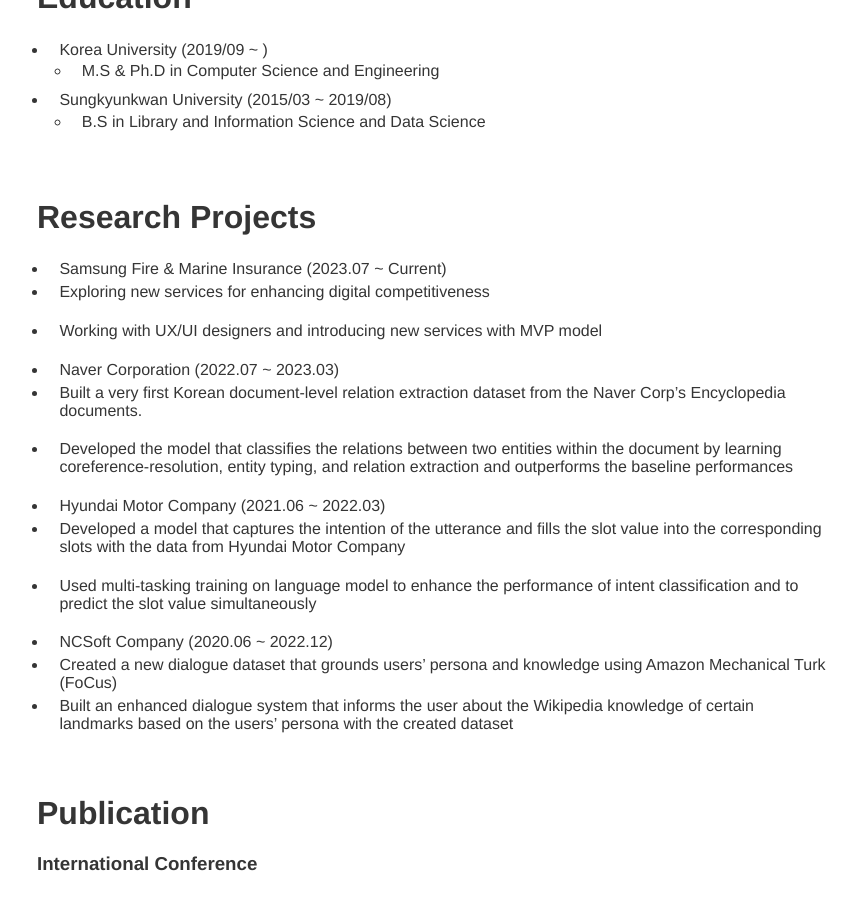
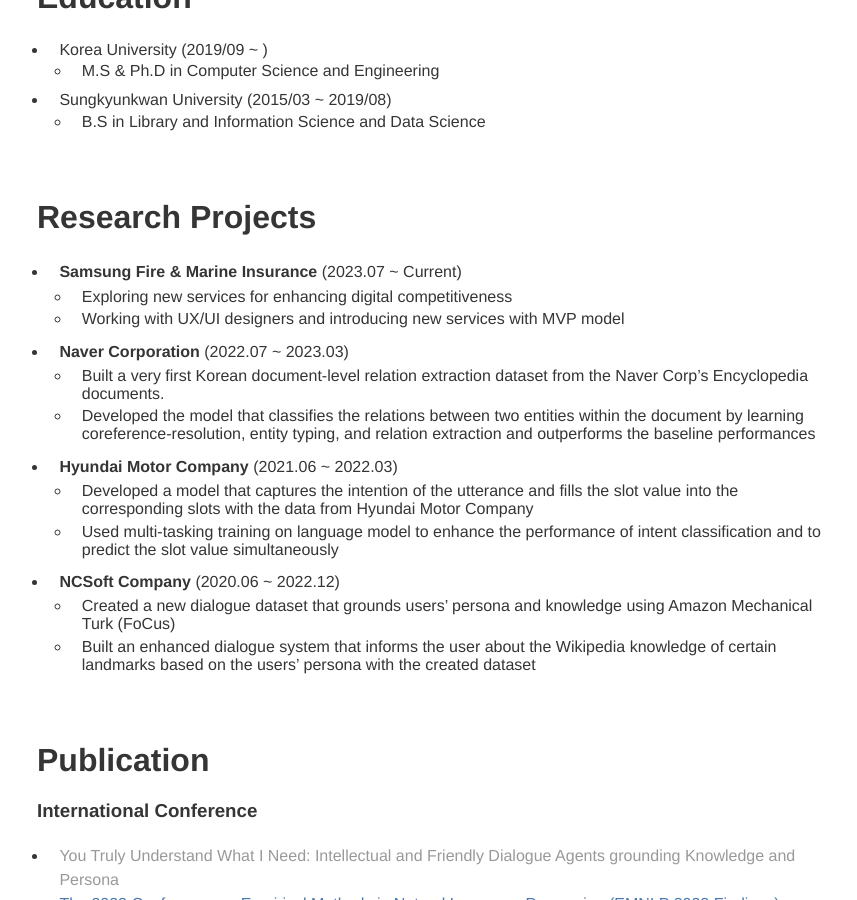
Before and after one commit to dlawjddn803/dlawjddn803.github.io, a Jekyll site: the page built from index.md, in a window 1280 px wide and 900 px high, scrolled down 1303 px. Shown: the whole window, without its empty margins (203-1060 px from the left). Built offline with Jekyll 4.4.1, drawn with Linux system fonts in a browser that asks for light colours; our own code applies the rules of GitHub Pages for plain Markdown files.

Commit message:
add info

```diff
--- a/index.md
+++ b/index.md
@@ -54,21 +54,21 @@
 <br/>
 
 # Research Projects
-* Samsung Fire & Marine Insurance (2023.07 ~ Current)
-- Exploring new services for enhancing digital competitiveness
-- Working with UX/UI designers and introducing new services with MVP model
+* **Samsung Fire & Marine Insurance** (2023.07 ~ Current)
+  * Exploring new services for enhancing digital competitiveness
+  * Working with UX/UI designers and introducing new services with MVP model
 
-* Naver Corporation (2022.07 ~ 2023.03)
-- Built a very first Korean document-level relation extraction dataset from the Naver Corp's Encyclopedia documents.
-- Developed the model that classifies the relations between two entities within the document by learning coreference-resolution, entity typing, and relation extraction and outperforms the baseline performances
+* **Naver Corporation** (2022.07 ~ 2023.03)
+  * Built a very first Korean document-level relation extraction dataset from the Naver Corp's Encyclopedia documents.
+  * Developed the model that classifies the relations between two entities within the document by learning coreference-resolution, entity typing, and relation extraction and outperforms the baseline performances
 
-* Hyundai Motor Company (2021.06 ~ 2022.03)
-- Developed a model that captures the intention of the utterance and fills the slot value into the corresponding slots with the data from Hyundai Motor Company
-- Used multi-tasking training on language model to enhance the performance of intent classification and to predict the slot value simultaneously
+* **Hyundai Motor Company** (2021.06 ~ 2022.03)
+  * Developed a model that captures the intention of the utterance and fills the slot value into the corresponding slots with the data from Hyundai Motor Company
+  * Used multi-tasking training on language model to enhance the performance of intent classification and to predict the slot value simultaneously
 
-* NCSoft Company (2020.06 ~ 2022.12)
-- Created a new dialogue dataset that grounds users' persona and knowledge using Amazon Mechanical Turk (FoCus)
-- Built an enhanced dialogue system that informs the user about the Wikipedia knowledge of certain landmarks based on the users' persona with the created dataset
+* **NCSoft Company** (2020.06 ~ 2022.12)
+  * Created a new dialogue dataset that grounds users' persona and knowledge using Amazon Mechanical Turk (FoCus)
+  * Built an enhanced dialogue system that informs the user about the Wikipedia knowledge of certain landmarks based on the users' persona with the created dataset
 
 <br/>
 
```
